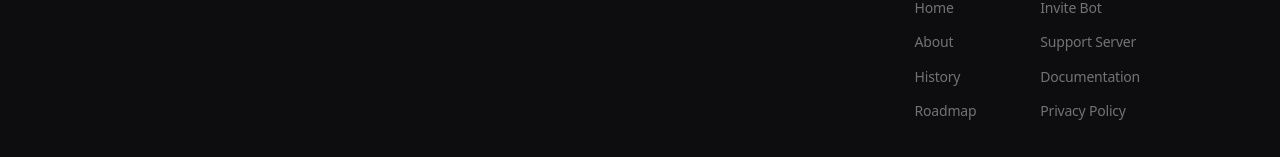
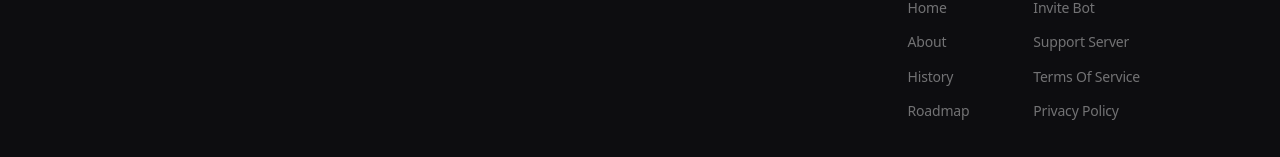
Before and after one commit to Devyxi/NotFBI, a React (Vite) app: page / in a window 1280 px wide. Shown: the part 3103-3260 px from the top of the page. Built offline with nearby package versions, Linux system fonts and the light colour scheme; no server answers.

Commit message:
update: replace 'Documentation' link with 'Terms Of Service' in footer

```diff
--- a/src/components/Footer/Footer.tsx
+++ b/src/components/Footer/Footer.tsx
@@ -10,7 +10,7 @@ const links = {
   Resources: [
     { href: '/invite', label: 'Invite Bot' },
     { href: '/support', label: 'Support Server' },
-    { href: '/docs', label: 'Documentation' },
+    { href: '/terms', label: 'Terms Of Service' },
     { href: '/privacy', label: 'Privacy Policy' },
   ],
 }
```
